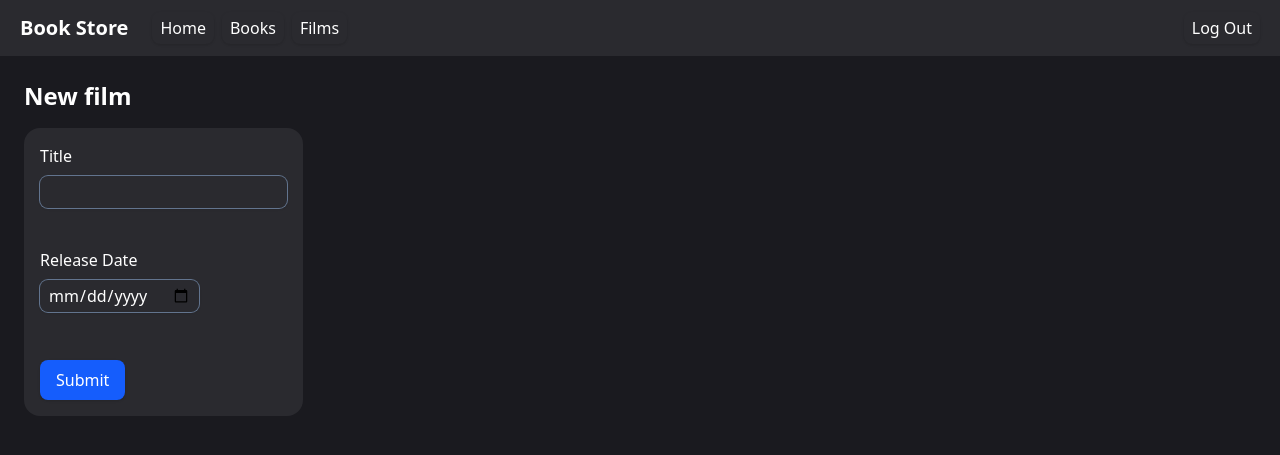
After one commit to DylanToner1/cloud-book-store, a Flask app: page /films/new in a window 1280 px wide. The commit adds this page. Shown: the top 455 px of the page. Run offline with Flask 3, Linux system fonts and the light colour scheme; the visitor is signed in with stand-in values (Sample User, id 1); style sheets or scripts are compiled from the project's sources.

Commit message:
add ability to create films and add nav

```diff
--- a/app.py
+++ b/app.py
@@ -1,4 +1,5 @@
 import os
+from datetime import date
 from decimal import Decimal
 
 from dotenv import load_dotenv
@@ -9,11 +10,11 @@ from flask_bcrypt import Bcrypt
 from auth import login_required
 from lib.book_repo import BookRepository
 from lib.db_conn import DatabaseConnection
+from lib.film_repo import FilmRepository
 from lib.models.book import Book
+from lib.models.film import Film
 from lib.models.user import User
 from lib.user_repo import UserRepository
-from lib.film_repo import FilmRepository
-from lib.film_repo import Film
 
 load_dotenv()
 
@@ -63,6 +64,36 @@ def create_app(db_url=None):
         films = repo.all()
 
         return render_template("films.html", films=films)
+
+    @app.route("/films/new", methods=["GET"])
+    @login_required
+    def add_film_page():
+        return render_template("addfilm.html")
+
+    @app.route("/films/new", methods=["POST"])
+    @login_required
+    def create_film():
+        film_details = request.form
+
+        title = film_details.get("title")
+        release_date = film_details.get("release-date")
+
+        if not title or not release_date:
+            flash("Title or Release Date can't be blank!")
+            return redirect("/films/new")
+
+        release_date = date.fromisoformat(release_date)
+
+        repo = FilmRepository(get_db())
+
+        repo.create(
+            Film(
+                id=0,
+                title=title,
+                release_date=release_date,
+            )
+        )
+        return redirect("/films")
 
     @app.route("/books/new", methods=["GET"])
     @login_required
--- /dev/null
+++ b/templates/addfilm.html
@@ -0,0 +1,20 @@
+{% extends 'base.html' %}
+
+{% block title %}Films{% endblock %}
+
+{% block content %}
+<h1 class="text-2xl font-semibold">New film</h1>
+{% for message in get_flashed_messages() %}
+<p class="error">{{ message }}</p>
+{% endfor %}
+
+<form method="POST" action="/films/new" class="form">
+    <label for="title">Title</label>
+    <input type="text" id="title" name="title" class="form-input"><br>
+
+    <label for="release-date">Release Date</label>
+    <input type="date" id="release-date" name="release-date" class="form-input"><br>
+
+    <input type="submit" value="Submit" class="btn-primary mt-2">
+</form>
+{% endblock %}
--- a/templates/base.html
+++ b/templates/base.html
@@ -13,6 +13,7 @@
             <div class='flex flex-row gap-2 '>
                 <a href="/" class="btn-ghost">Home</a>
                 <a href="/books" class="btn-ghost">Books</a>
+                <a href="/films" class="btn-ghost">Films</a>
             </div>
         </div>
 
--- a/templates/index.html
+++ b/templates/index.html
@@ -17,5 +17,6 @@
 
 {% if show_button %}
 <a href="/books" class="btn-primary">Go to books</a>
+<a href="/films" class="btn-primary">Go to films</a>
 {% endif %}
 {% endblock %}
```
Also changed, not shown: tests/test_new_film_page.py (added, +47 -0 lines).
